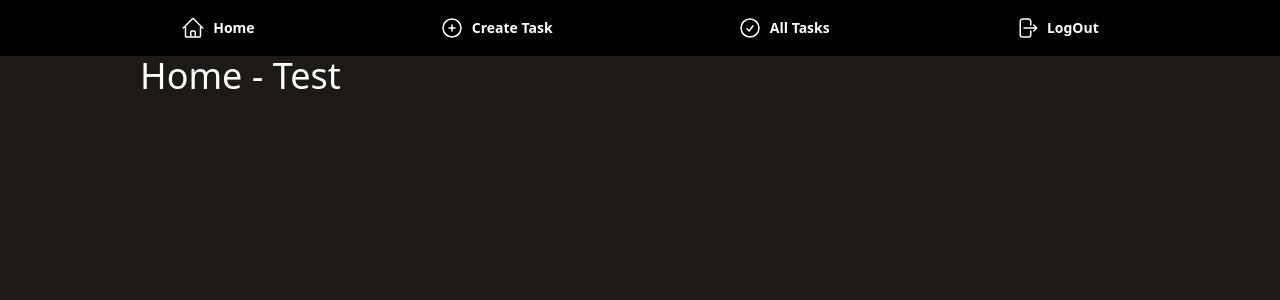
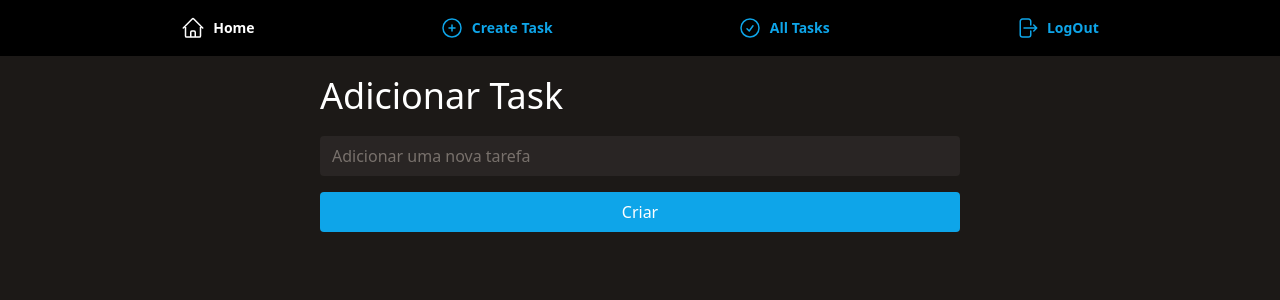
Before and after one commit to MoisesST/web-task-manager, an Angular app: page /create-task in a window 1280 px wide. Before the commit this address led to /. Shown: the top 300 px of the page. Built offline with nearby package versions, Linux system fonts and the light colour scheme.

Commit message:
page create task implementada

```diff
--- a/src/app/app.component.html
+++ b/src/app/app.component.html
@@ -1,2 +1,2 @@
-<app-header/>
+<app-header />
 <app-main />
--- a/src/app/app.routes.ts
+++ b/src/app/app.routes.ts
@@ -1,6 +1,9 @@
 import { Routes } from '@angular/router';
 import { AppComponent } from './app.component';
 
+import { CreateTaskComponent } from './components/pages/tasks/create-task/create-task.component';
+
 export const routes: Routes = [
   { path: 'home', title: 'Home', component: AppComponent },
+  { path: 'create-task', title: 'Create Task', component: CreateTaskComponent },
 ];
--- /dev/null
+++ b/src/app/components/pages/tasks/create-task/create-task.component.ts
@@ -0,0 +1,22 @@
+import { Component } from '@angular/core';
+
+import { TitleComponent } from '../../../elements/title/title.component';
+import { InputComponent } from '../../../elements/input/input.component';
+import { ButtonComponent } from '../../../elements/button/button.component';
+
+@Component({
+  selector: 'app-create-task',
+  standalone: true,
+  imports: [TitleComponent, InputComponent, ButtonComponent],
+  template: `
+    <div class="flex items-center h-20">
+      <app-title name="Adicionar Task" />
+    </div>
+
+    <form class="flex flex-col gap-4">
+      <app-input placeholder="Adicionar uma nova tarefa" />
+      <app-button label="Criar" [isDisabled]="false" />
+    </form>
+  `,
+})
+export class CreateTaskComponent {}
--- a/src/app/components/template/header/header.component.html
+++ b/src/app/components/template/header/header.component.html
@@ -9,7 +9,7 @@
       <app-link-button label="Sign Up" url="/"/>
       <app-link-button label="Log In" url="/"/>
     } @else {
-      <app-link-button url="/" label="Create Task">
+      <app-link-button url="/create-task" label="Create Task">
         <app-svg-icon [style]="'w-6'" [icon]="CREATE"/>
       </app-link-button>
 
@@ -38,7 +38,7 @@
           <app-link-button label="Sign Up" url="/"/>
           <app-link-button label="Log In" url="/"/>
         } @else {
-          <app-link-button url="/" label="Create Task">
+          <app-link-button url="/create-task" label="Create Task">
             <app-svg-icon [style]="'w-6'" [icon]="CREATE"/>
           </app-link-button>
 
--- a/src/app/components/template/main/main.component.ts
+++ b/src/app/components/template/main/main.component.ts
@@ -1,14 +1,18 @@
 import { Component } from '@angular/core';
-import { TitleComponent } from '../../elements/title/title.component';
+import { RouterOutlet } from '@angular/router';
 
 @Component({
   selector: 'app-main',
   standalone: true,
-  imports: [TitleComponent],
+  imports: [RouterOutlet],
   template: `
     <main>
-      <div class="w-full md:w-[1000px] mx-auto">
-        <app-title name="Home - Test" />
+      <div
+        class="
+          flex flex-col w-11/12 sm:w-10/12 md:w-8/12 lg:w-7/12 xl:w-6/12 mx-auto
+        "
+      >
+        <router-outlet />
       </div>
     </main>
   `,
--- a/src/index.html
+++ b/src/index.html
@@ -8,7 +8,7 @@
   <meta name="viewport" content="width=device-width, initial-scale=1">
 </head>
 
-<body>
+<body class="flex flex-col h-screen w-screen">
   <app-root></app-root>
 </body>
 
```
